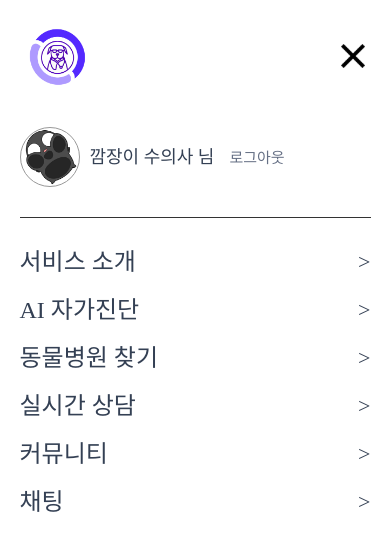
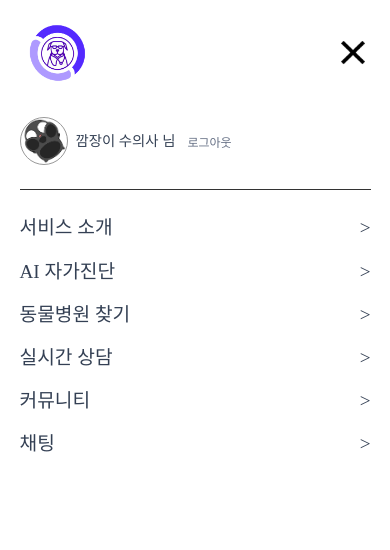
Before and after one commit to JeongTaekCho/-DOCTOR, a React (Vite) app: page / in a window 390 px wide. Both pictures are taken after a click on the button 354 px from the left and 51 px from the top of the page. Shown: the top 550 px of the page. Built offline with nearby package versions, Linux system fonts and the light colour scheme.

Commit message:
💄 Design:  모바일 메뉴 간단한 CSS수정

```diff
--- a/src/components/Header/index.tsx
+++ b/src/components/Header/index.tsx
@@ -138,16 +138,16 @@ const Header = () => {
                 {MENU.map(({ name, link }, index) => (
                   <li key={index}>
                     <Link to={link} onClick={onClickMobileMenuBtn}>
-                      {name}
+                      <span>{name}</span>
+                      <span>&gt;</span>
                     </Link>
-                    <span>&gt;</span>
                   </li>
                 ))}
                 <li>
                   <Link to={`${ROUTE.CHATDETAIL.link}/:유저아이디`} onClick={onClickMobileMenuBtn}>
-                    채팅
+                    <span>채팅</span>
+                    <span>&gt;</span>
                   </Link>
-                  <span>&gt;</span>
                 </li>
               </ul>
             </S.MobileNavigation>
--- a/src/components/Header/style.ts
+++ b/src/components/Header/style.ts
@@ -272,22 +272,19 @@ export const MobileNavigation = styled.nav`
     padding: 2rem 0;
     li {
       width: 100%;
-      display: flex;
-      justify-content: space-between;
-      align-items: center;
 
       a {
-        display: block;
-        padding: 1.2rem 0;
-        font-size: 2.4rem;
-        font-weight: 500;
-        color: ${STYLE.mainFontColor};
-      }
+        display: flex;
+        justify-content: space-between;
+        align-items: center;
+        width: 100%;
+        padding: 1.5rem 0;
 
-      span {
-        font-size: 2.2rem;
-        font-weight: 500;
-        color: ${STYLE.mainFontColor};
+        span {
+          font-size: 2.4rem;
+          font-weight: 500;
+          color: ${STYLE.mainFontColor};
+        }
       }
     }
   }
--- a/src/styles/GlobalStyle.ts
+++ b/src/styles/GlobalStyle.ts
@@ -1,11 +1,16 @@
 import { createGlobalStyle } from 'styled-components';
 import reset from 'styled-reset';
+import { RESPONSIVE } from './responsive';
 
 const GlobalStyle = createGlobalStyle`
   ${reset}
 
     html,body {
       font-size: 10px;
+
+      @media ${RESPONSIVE.tablet} {
+        font-size: 8px;
+      }
     }
     a{
         text-decoration: none;
```
